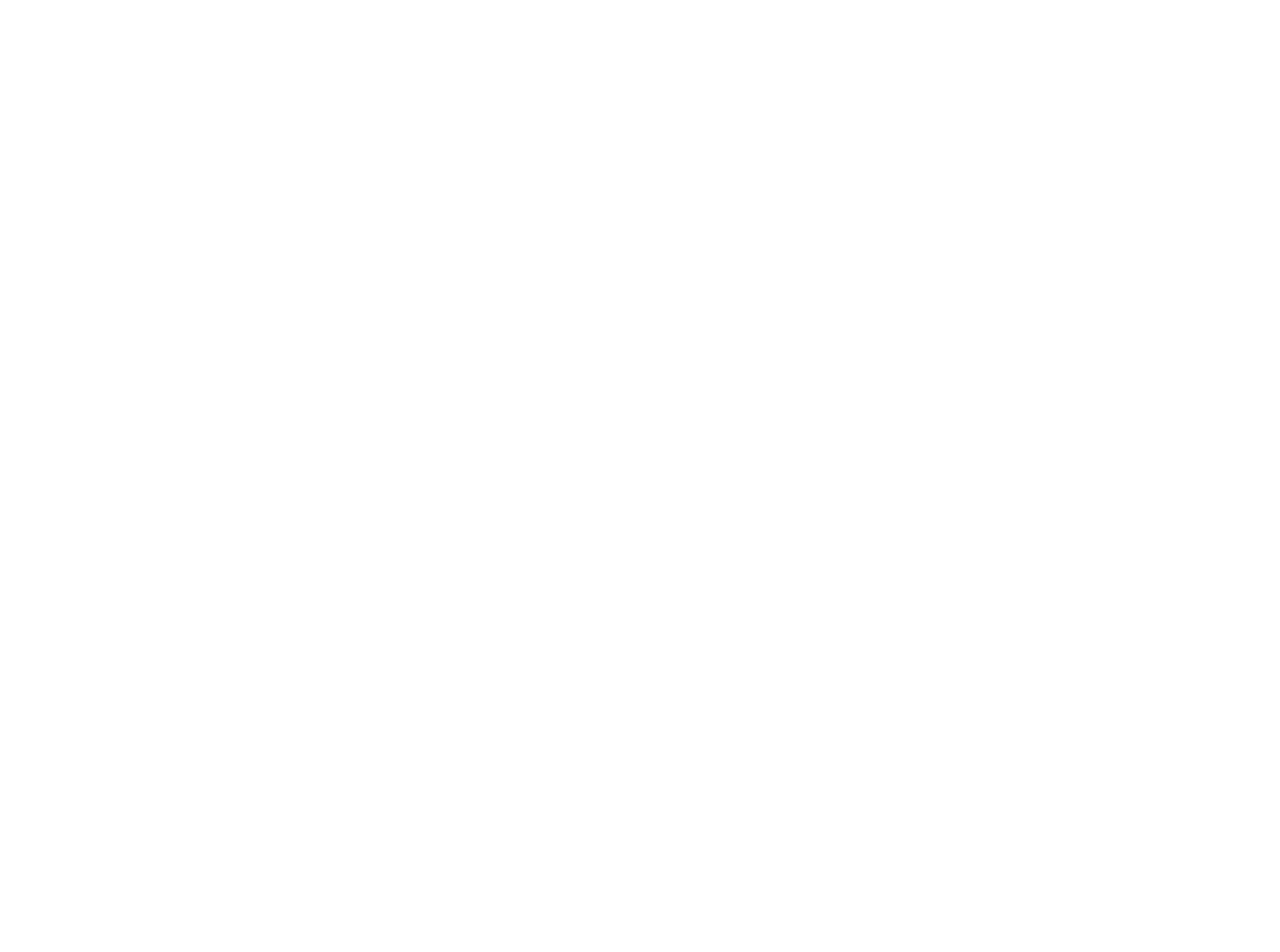
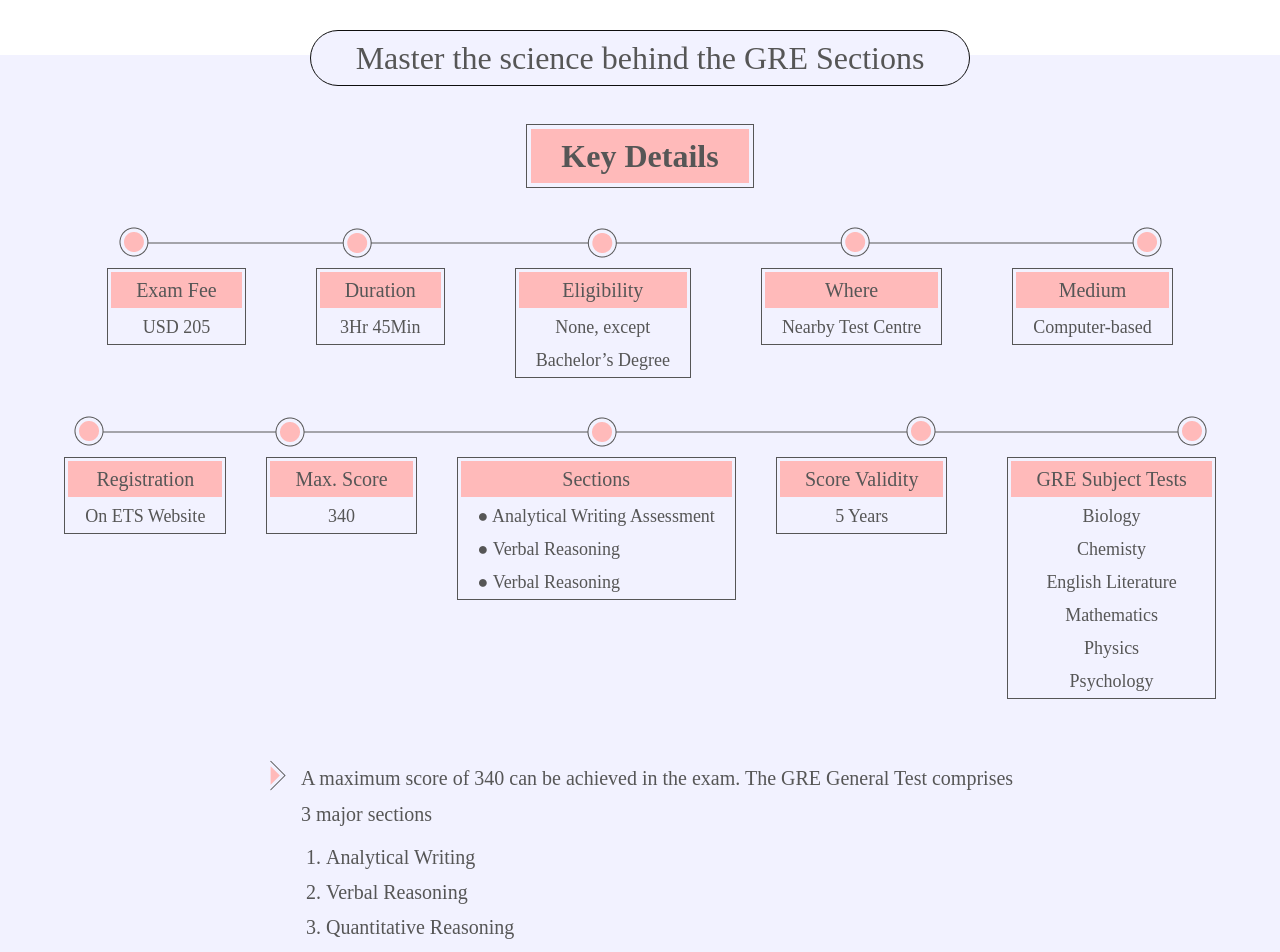
Before and after one commit to Amirtharaj-R/react-website-tasks, a JavaScript app: page / in a window 1280 px wide. Shown: the part 880-1832 px from the top of the page. Before the commit the page ends 896 px from the top, so only its background shows below. Built offline with nearby package versions, Linux system fonts and the light colour scheme.

Commit message:
third section update

```diff
--- a/src/App.css
+++ b/src/App.css
@@ -40,6 +40,135 @@
   color: #565656;
   padding: 25px 100px;
 }
+
+/* third-sec */
+.third-sec {
+  background-color: #f2f2ff;
+  margin-top: 3%;
+}
+.third-sec-pad {
+  padding-bottom: 30px;
+}
+.third-sec-head {
+  display: flex;
+  justify-content: center;
+  align-items: center;
+}
+.third-sec-head p {
+  font-family: "Poppins";
+  font-weight: 500;
+  font-size: 32px;
+  line-height: 54px;
+  color: #565656;
+  border: 1px solid #0e0e0e;
+  border-radius: 40px;
+  text-align: center;
+  width: fit-content;
+  background-color: #f2f2ff;
+  padding: 0px 45px;
+  margin-top: -25px;
+}
+.third-sec-keyd {
+  display: flex;
+  justify-content: center;
+  margin: 3% 0%;
+}
+.third-sec-keyd-line {
+  border: 1px solid #565656;
+}
+.third-sec-keyd p {
+  font-family: "Poppins";
+  font-weight: 600;
+  font-size: 32px;
+  line-height: 54px;
+  color: #565656;
+  background-color: #ffbaba;
+  width: fit-content;
+  padding: 0px 30px;
+  margin: 4px;
+}
+.third-sec-Dots {
+  display: flex;
+  justify-content: center;
+}
+.third-sec-Dots-col4 {
+  width: 100%;
+  display: flex;
+  justify-content: center;
+  column-gap: 70px;
+  margin-top: 10px;
+  margin-bottom: 3%;
+}
+.third-sec-Dots-col4-2 {
+  width: 100%;
+  display: flex;
+  justify-content: center;
+  column-gap: 40px;
+  margin-top: 10px;
+  margin-bottom: 3%;
+}
+.third-sec-Dots-col4-cols {
+  border: 1px solid #565656;
+  height: fit-content;
+}
+.third-sec-Dots-col4-col4 {
+  margin-right: 20px;
+}
+.third-sec-Dots-col4-col3 h4 {
+  text-align: left !important;
+}
+.third-sec-Dots-col4-cols p {
+  font-family: "Poppins";
+  font-weight: 500;
+  font-size: 20px;
+  line-height: 36px;
+  color: #565656;
+  background-color: #ffbaba;
+  width: full-width;
+  padding: 0px 25px;
+  margin: 3px;
+  text-align: center;
+}
+.third-sec-Dots-col4-cols h4 {
+  text-align: center;
+  font-family: "Poppins";
+  font-weight: 400;
+  font-size: 18px;
+  line-height: 33px;
+  color: #565656;
+  padding: 0px 20px;
+}
+.third-sec-dot-sec-mob-view {
+  display: none;
+}
+.third-sec-content {
+  display: flex;
+
+  column-gap: 15px;
+  padding: 0% 20%;
+}
+.third-sec-bullet-cont,
+.third-sec-Arrow-img {
+  margin-top: 3%;
+}
+.third-sec-bullet-cont p {
+  font-family: "Poppins";
+  font-weight: 500;
+  font-size: 20px;
+  line-height: 36px;
+  color: #565656;
+}
+.third-sec-bullet-cont ol li {
+  font-family: "Poppins";
+  font-style: normal;
+  font-weight: 500;
+  font-size: 20px;
+  line-height: 20px;
+  color: #565656;
+  margin-top: 15px;
+  margin-left: 25px;
+}
+
 /* ---------------> */
 /* ------------------------------------------------------ >>>>>>>>>>>>>>>>>>>>>>>>*/
 /* ---------------------------  Mobile VIEW   ------------------------------------*/
@@ -65,6 +194,53 @@
     font-size: 14px;
     line-height: 22px;
     padding: 10px 15px;
+  }
+  /* third sec mobile view */
+  .third-sec {
+    margin-top: 5%;
+  }
+  .third-sec-head p {
+    font-size: 11px;
+    line-height: 25px;
+    padding: 0px 25px;
+    margin-top: -15px;
+  }
+  .third-sec-keyd p {
+    font-size: 12px;
+    line-height: 18px;
+    padding: 0px 15px;
+    margin: 3px;
+  }
+  .third-sec-dot-sec {
+    display: none;
+  }
+  .third-sec-dot-sec-mob-view {
+    display: block;
+  }
+  .mobile-dot-sec-img {
+    align-items: center;
+    padding: 2%;
+  }
+  .mobile-dot-sec-img img {
+    width: 100%;
+  }
+  .third-sec-content {
+    padding: 0%;
+  }
+  .third-sec-bullet-cont p {
+    font-size: 14px;
+    line-height: 25px;
+  }
+  .third-sec-bullet-cont ol li {
+    font-weight: 500;
+    font-size: 14px;
+    line-height: 11px;
+    margin-top: 8px;
+    margin-left: 25px;
+  }
+  .third-sec-Arrow-img img {
+    margin-top: 4px;
+    width: 20px;
   }
 }
 /* ----------------------------------------------------->>>>>>>>>>>>>>>>>>>>>>>>>>>>>>>>>>>>>>>>>> */
@@ -93,4 +269,24 @@
     line-height: 28px;
     padding: 15px 35px;
   }
+  /* Third sec Tab view */
+  .third-sec-head p {
+    font-size: 24px;
+  }
+  .third-sec-dot-sec {
+    display: none;
+  }
+  .third-sec-dot-sec-mob-view {
+    display: block;
+  }
+  .mobile-dot-sec-img {
+    align-items: center;
+    padding: 2%;
+  }
+  .mobile-dot-sec-img img {
+    width: 100%;
+  }
+  .third-sec-content {
+    padding: 0% 10%;
+  }
 }
--- a/src/App.js
+++ b/src/App.js
@@ -37,6 +37,131 @@
           </p>
         </div>
       </section>
+      <section class="third-sec">
+        <div class="third-sec-pad">
+          <div class="third-sec-head">
+            <p>Master the science behind the GRE Sections</p>
+          </div>
+          <div class="third-sec-keyd">
+            <div class="third-sec-keyd-line">
+              <p>Key Details</p>
+            </div>
+          </div>
+          <div class="third-sec-dot-sec">
+            <div class="third-sec-Dots">
+              <img src="Assets/third-sec-dots.png" alt="" />
+            </div>
+            <div class="third-sec-Dots-col4">
+              <div class="third-sec-Dots-col4-cols">
+                <p>Exam Fee</p>
+                <h4>USD 205</h4>
+              </div>
+              <div class="third-sec-Dots-col4-cols">
+                <p>Duration</p>
+                <h4>3Hr 45Min</h4>
+              </div>
+              <div class="third-sec-Dots-col4-cols">
+                <p>Eligibility</p>
+                <h4>
+                  None, except
+                  <br />
+                  Bachelor’s Degree
+                </h4>
+              </div>
+              <div class="third-sec-Dots-col4-cols">
+                <p>Where</p>
+                <h4>Nearby Test Centre</h4>
+              </div>
+              <div class="third-sec-Dots-col4-cols">
+                <p>Medium</p>
+                <h4>Computer-based</h4>
+              </div>
+            </div>
+            <div class="third-sec-Dots">
+              <img src="Assets/third-sec-dot-2.png" alt="" />
+            </div>
+            <div class="third-sec-Dots-col4-2">
+              <div class="third-sec-Dots-col4-cols">
+                <p>Registration</p>
+                <h4>On ETS Website</h4>
+              </div>
+              <div class="third-sec-Dots-col4-cols">
+                <p>Max. Score</p>
+                <h4>340</h4>
+              </div>
+              <div class="third-sec-Dots-col4-cols third-sec-Dots-col4-col3">
+                <p>Sections</p>
+                <h4>
+                  &#9679; Analytical Writing Assessment
+                  <br />
+                  &#9679; Verbal Reasoning
+                  <br />
+                  &#9679; Verbal Reasoning
+                </h4>
+              </div>
+              <div class="third-sec-Dots-col4-cols third-sec-Dots-col4-col4">
+                <p>Score Validity</p>
+                <h4>5 Years</h4>
+              </div>
+              <div class="third-sec-Dots-col4-cols third-sec-Dots-col4-col5">
+                <p>GRE Subject Tests</p>
+                <h4>
+                  Biology
+                  <br />
+                  Chemisty
+                  <br />
+                  English Literature
+                  <br />
+                  Mathematics
+                  <br />
+                  Physics
+                  <br />
+                  Psychology
+                </h4>
+              </div>
+            </div>
+          </div>
+          <div class="third-sec-dot-sec-mob-view">
+            <div class="mobile-dot-sec-img">
+              <img src="Assets/Dot-sec-mobile-img.png" alt="" />
+            </div>
+          </div>
+          <div class="third-sec-content">
+            <div class="third-sec-Arrow-img">
+              <img src="Assets/Third-sec-bullet-img.png" alt="" />
+            </div>
+            <div class="third-sec-bullet-cont">
+              <p>
+                A maximum score of 340 can be achieved in the exam. The GRE
+                General Test comprises 3 major sections
+              </p>
+              <ol type="1">
+                <li>Analytical Writing</li>
+                <li>Verbal Reasoning</li>
+                <li>Quantitative Reasoning</li>
+              </ol>
+            </div>
+          </div>
+          <div class="third-sec-content">
+            <div class="third-sec-Arrow-img">
+              <img src="Assets/Third-sec-bullet-img.png" alt="" />
+            </div>
+            <div class="third-sec-bullet-cont">
+              <p>
+                For the GRE Subject Test, the candidates are required to appear
+                for any one of the following subjects according to the school’s
+                requirement:
+              </p>
+              <ol type="1">
+                <li>Chemistry</li>
+                <li>Mathematics</li>
+                <li>Physics</li>
+                <li>Psychology</li>
+              </ol>
+            </div>
+          </div>
+        </div>
+      </section>
     </>
   );
 }
```
